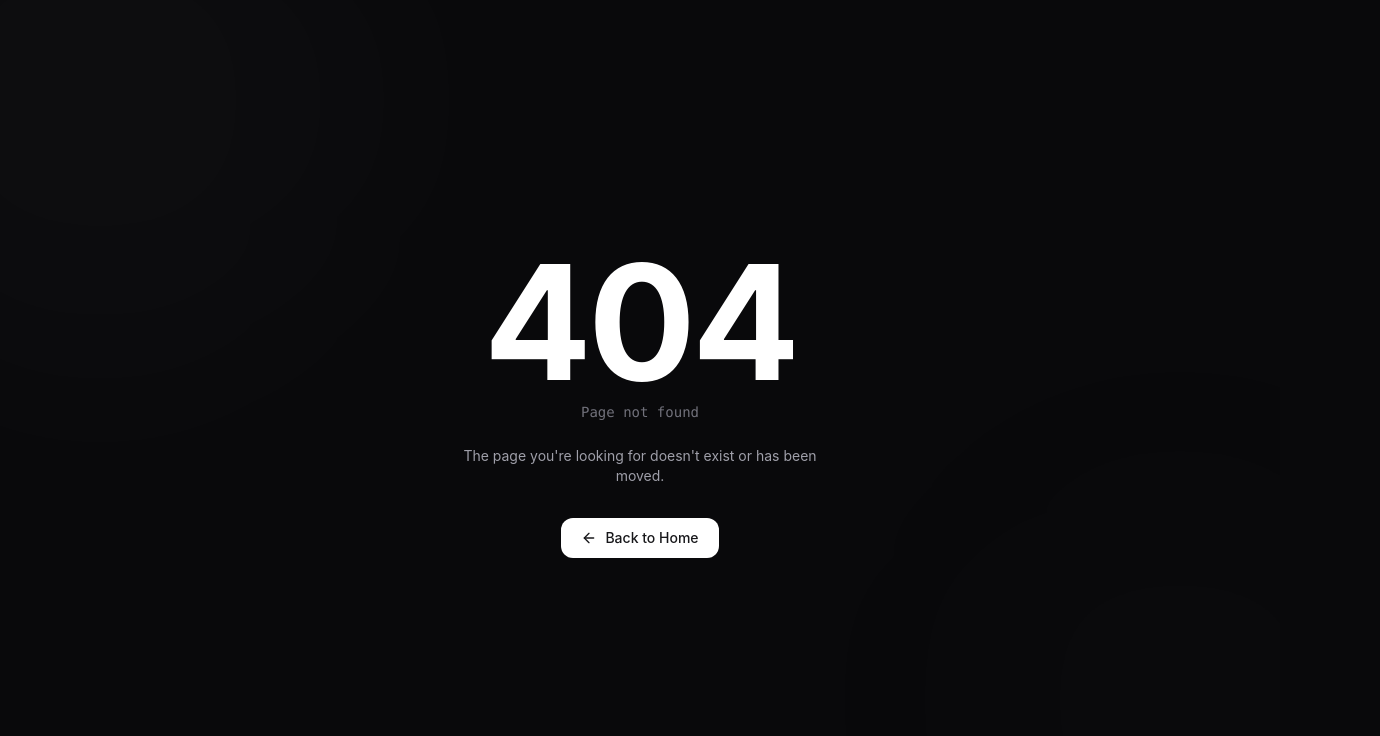
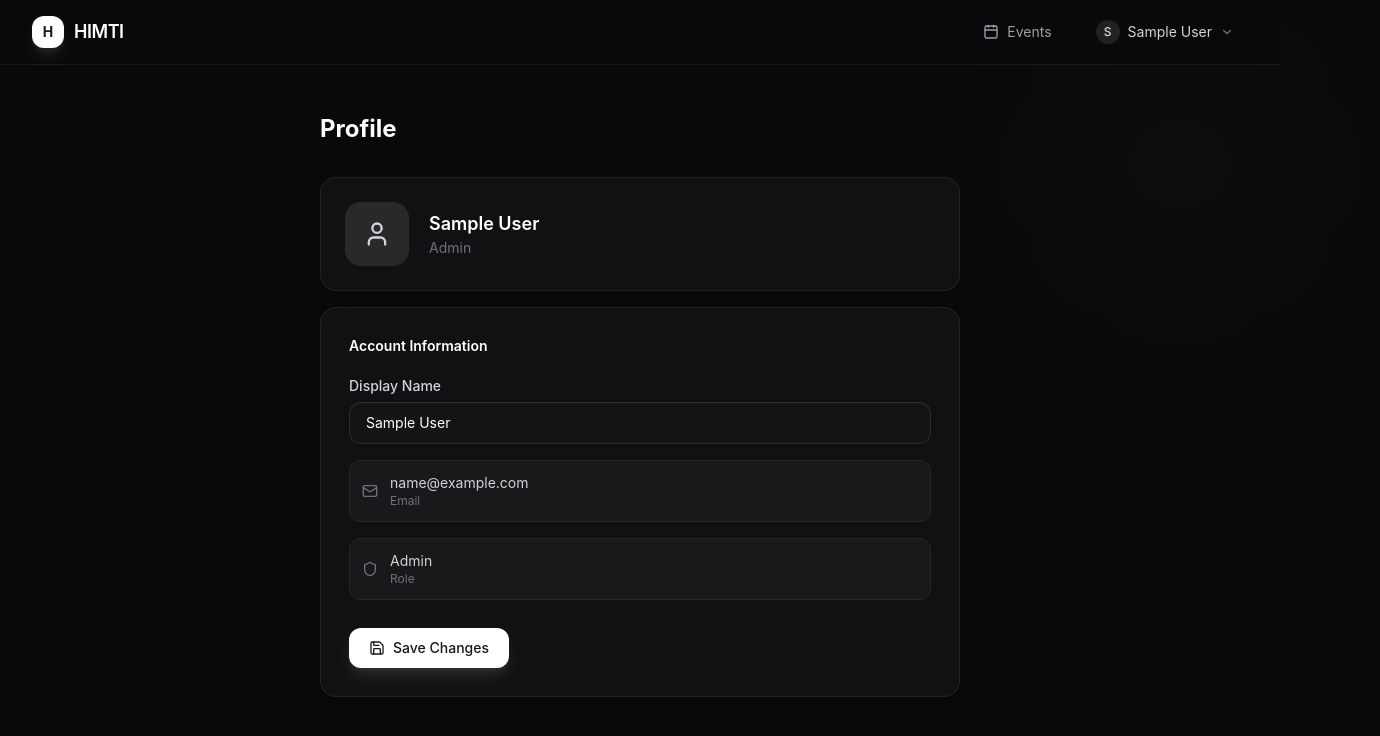
Before and after one commit to geraldmartadinata/pbl-2, a React app in the folder frontend/: page /profile in a window 1280 px wide. Before the commit this address had no page. Shown: the top 736 px of the page, 1380 px wide, since content can reach past the window. Built offline with nearby package versions, Linux system fonts and the light colour scheme; sample sign-in values are in the browser's storage; the HTML template or start-up script is replaced by a standard one.

Commit message:
feat: add Profile page /profile — edit display name, view email/role, updateProfile in AuthContext, Navbar link now points to /profile

```diff
--- a/frontend/src/App.jsx
+++ b/frontend/src/App.jsx
@@ -7,6 +7,7 @@ import Login from './pages/Login'
 import Registration from './pages/Registration'
 import AdminDashboard from './pages/AdminDashboard'
 import UserDashboard from './pages/UserDashboard'
+import Profile from './pages/Profile'
 import NotFound from './pages/NotFound'
 import ProtectedRoute from './components/ProtectedRoute'
 
@@ -49,6 +50,15 @@ export default function App() {
               </ProtectedRoute>
             }
           />
+          <Route
+            path="/profile"
+            element={
+              <ProtectedRoute>
+                <Navbar />
+                <Profile />
+              </ProtectedRoute>
+            }
+          />
 
           {/* Admin — no top navbar, has sidebar */}
           <Route path="/admin" element={<ProtectedRoute adminOnly><AdminDashboard /></ProtectedRoute>} />
--- a/frontend/src/components/Navbar.jsx
+++ b/frontend/src/components/Navbar.jsx
@@ -116,7 +116,7 @@ export default function Navbar() {
                     </Link>
 
                     <Link
-                      to="/"
+                      to="/profile"
                       onClick={() => setDropdownOpen(false)}
                       className="flex items-center gap-3 px-3 py-2 text-sm text-zinc-300 hover:text-white rounded-xl hover:bg-white/[6%] transition-all"
                     >
--- a/frontend/src/contexts/AuthContext.jsx
+++ b/frontend/src/contexts/AuthContext.jsx
@@ -28,8 +28,14 @@ export function AuthProvider({ children }) {
     localStorage.removeItem('user')
   }
 
+  const updateProfile = (data) => {
+    const updated = { ...user, ...data }
+    setUser(updated)
+    localStorage.setItem('user', JSON.stringify(updated))
+  }
+
   return (
-    <AuthContext.Provider value={{ user, login, logout, isAuth: !!user }}>
+    <AuthContext.Provider value={{ user, login, logout, isAuth: !!user, updateProfile }}>
       {children}
     </AuthContext.Provider>
   )
--- /dev/null
+++ b/frontend/src/pages/Profile.jsx
@@ -0,0 +1,83 @@
+import { useState } from 'react'
+import { useAuth } from '../contexts/AuthContext'
+import { useToast } from '../contexts/ToastContext'
+import Card from '../components/Card'
+import Input from '../components/Input'
+import Button from '../components/Button'
+import { User, Mail, Shield, Save } from 'lucide-react'
+
+export default function Profile() {
+  const { user, updateProfile } = useAuth()
+  const toast = useToast()
+  const [name, setName] = useState(user?.name || '')
+  const [saving, setSaving] = useState(false)
+
+  const handleSave = async () => {
+    if (!name.trim()) {
+      toast.error('Name cannot be empty')
+      return
+    }
+    setSaving(true)
+    await new Promise((r) => setTimeout(r, 300))
+    updateProfile({ name: name.trim() })
+    setSaving(false)
+    toast.success('Profile updated')
+  }
+
+  return (
+    <div className="min-h-screen relative">
+      <div className="absolute inset-0 pointer-events-none">
+        <div className="absolute top-[-100px] right-[-100px] w-[400px] h-[400px] bg-white/[2%] rounded-full blur-[100px]" />
+      </div>
+
+      <div className="relative z-10 max-w-2xl mx-auto px-4 py-12">
+        <h1 className="text-2xl font-bold text-white mb-8">Profile</h1>
+
+        <div className="space-y-4">
+          {/* Avatar card */}
+          <Card className="p-6 flex items-center gap-5">
+            <div className="w-16 h-16 rounded-2xl bg-white/10 flex items-center justify-center">
+              <User className="h-7 w-7 text-zinc-300" />
+            </div>
+            <div>
+              <p className="text-lg font-semibold text-white">{user?.name}</p>
+              <p className="text-sm text-zinc-500 capitalize">{user?.role}</p>
+            </div>
+          </Card>
+
+          {/* Edit form */}
+          <Card className="p-7">
+            <h2 className="text-sm font-semibold text-white mb-5">Account Information</h2>
+            <div className="space-y-4">
+              <Input
+                label="Display Name"
+                name="name"
+                value={name}
+                onChange={(e) => setName(e.target.value)}
+              />
+              <div className="flex items-center gap-3 p-3 rounded-xl bg-zinc-800/40 border border-white/[6%]">
+                <Mail className="h-4 w-4 text-zinc-500 shrink-0" />
+                <div>
+                  <p className="text-sm text-zinc-300">{user?.email}</p>
+                  <p className="text-xs text-zinc-500">Email</p>
+                </div>
+              </div>
+              <div className="flex items-center gap-3 p-3 rounded-xl bg-zinc-800/40 border border-white/[6%]">
+                <Shield className="h-4 w-4 text-zinc-500 shrink-0" />
+                <div>
+                  <p className="text-sm text-zinc-300 capitalize">{user?.role}</p>
+                  <p className="text-xs text-zinc-500">Role</p>
+                </div>
+              </div>
+              <div className="pt-3">
+                <Button onClick={handleSave} loading={saving}>
+                  <Save className="h-4 w-4" /> Save Changes
+                </Button>
+              </div>
+            </div>
+          </Card>
+        </div>
+      </div>
+    </div>
+  )
+}
```
